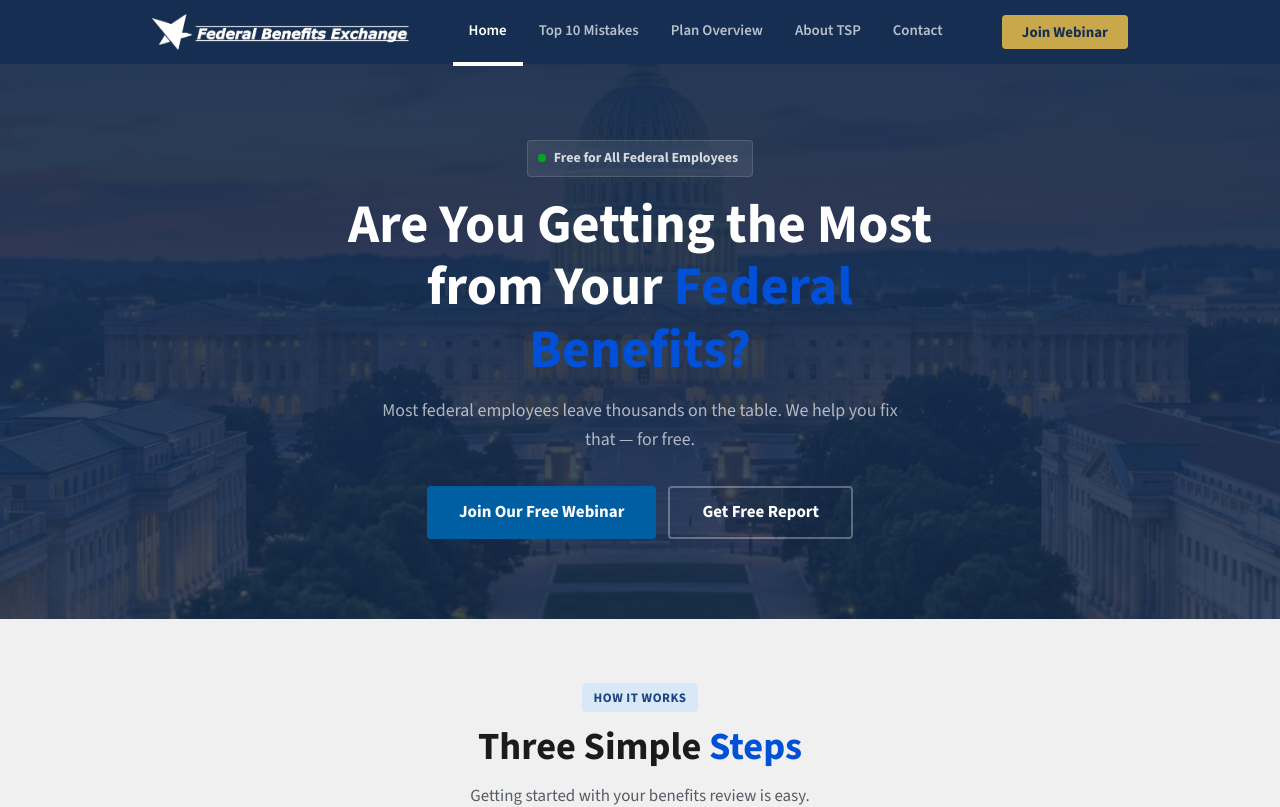
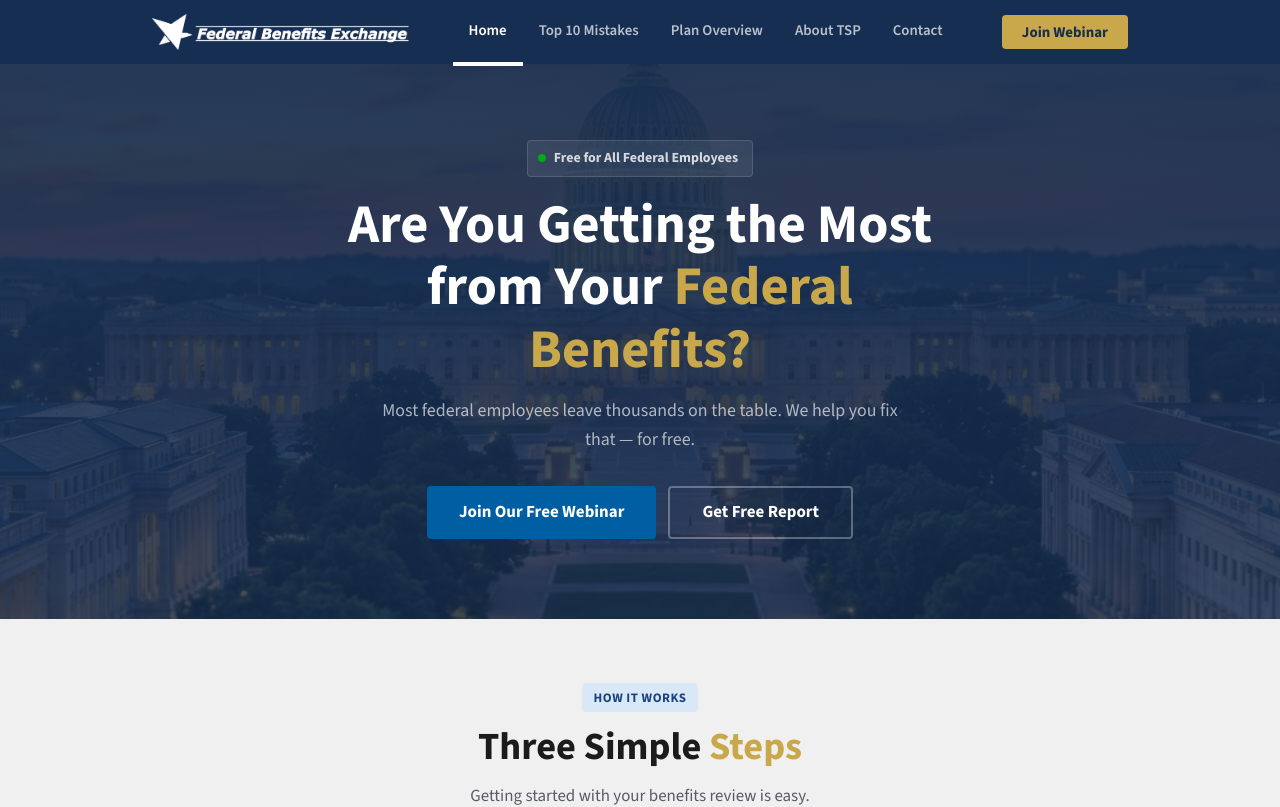
Before and after one commit to KvB-IM/fedben-website, a React (Vite) app: page / in a window 1280 px wide. Shown: the top 807 px of the page. Built offline with nearby package versions, Linux system fonts and the light colour scheme.

Commit message:
Fix: change accent text color from blue to gold

```diff
--- a/src/styles/index.css
+++ b/src/styles/index.css
@@ -118,7 +118,7 @@ a:hover { color: var(--primary-dark); }
 
 /* ===== TEXT ACCENT ===== */
 .text-gradient {
-  color: var(--primary-vivid);
+  color: var(--gold);
 }
 
 /* ===== BUTTONS — USWDS STYLE ===== */
```
